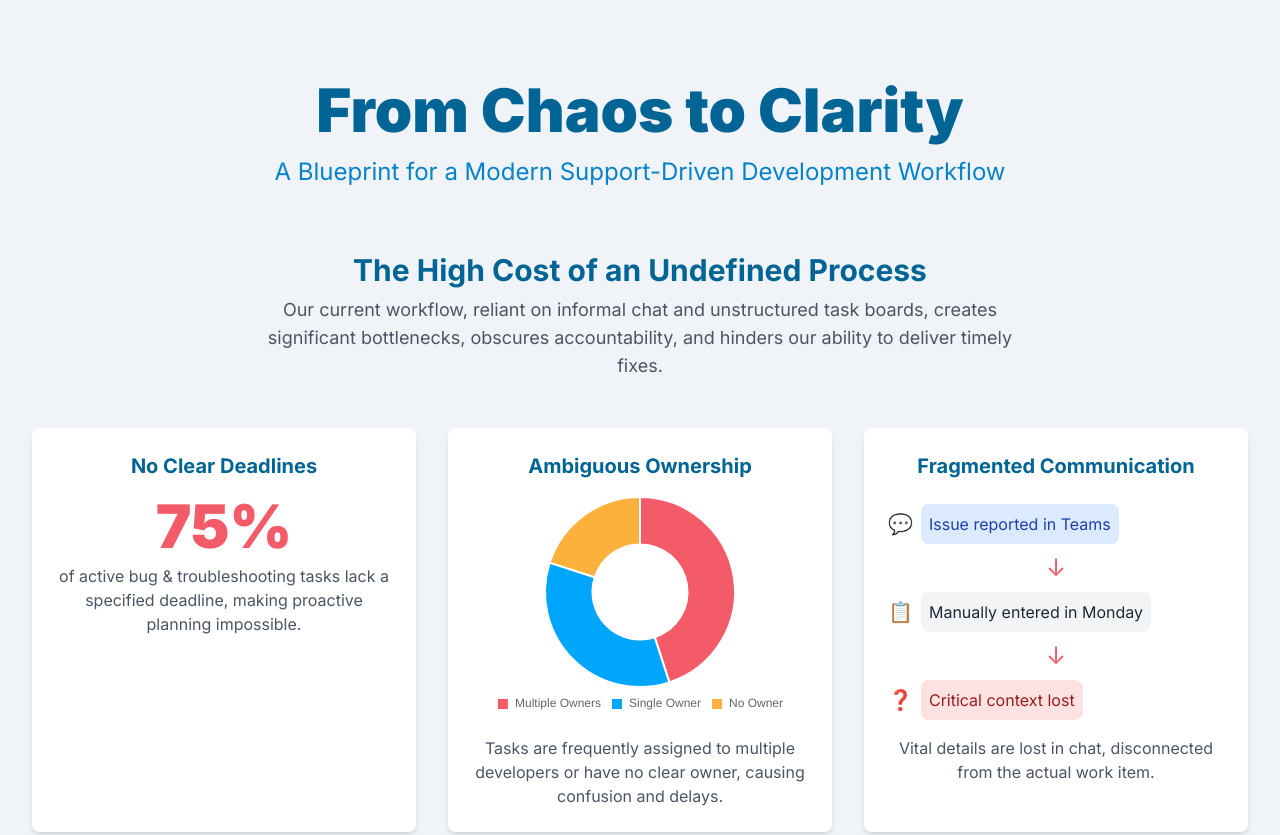
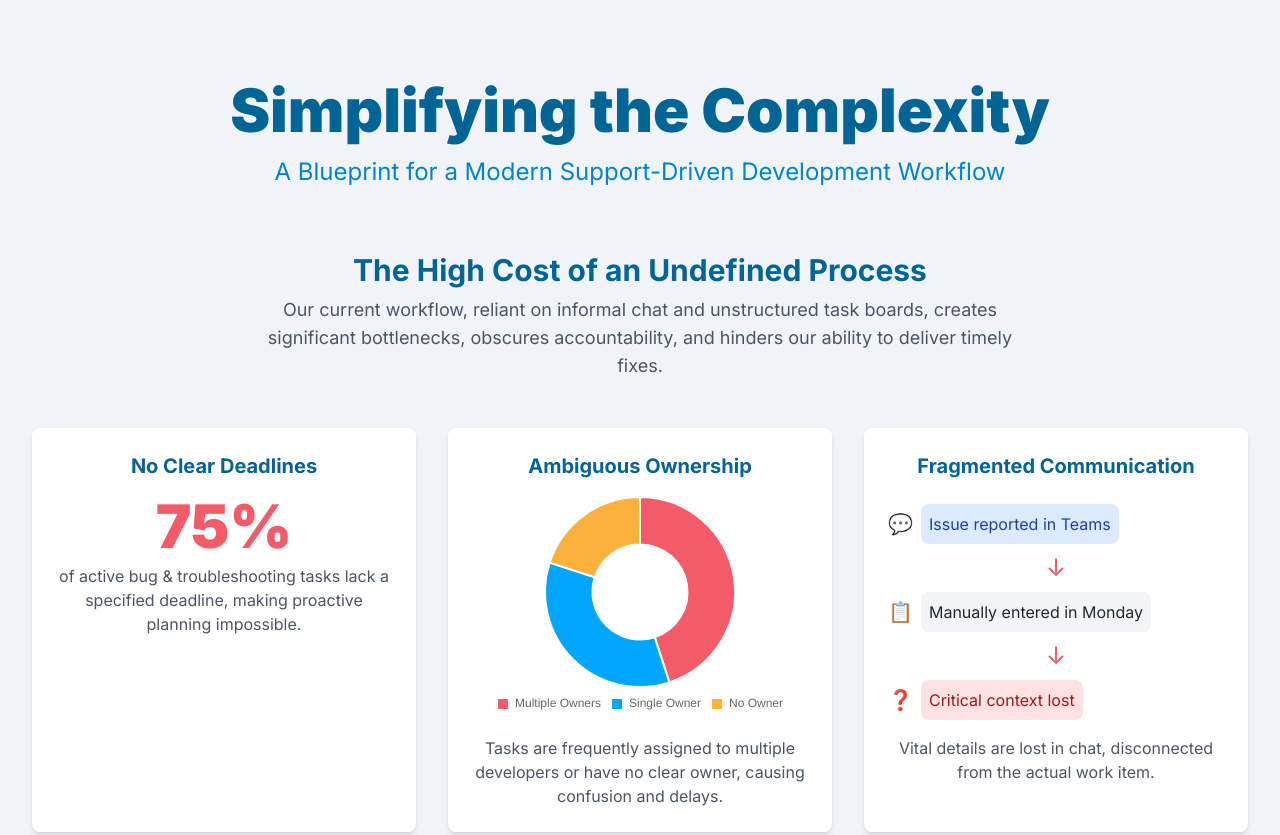
Before and after one commit to emillion-vistasg/vistasg-support, a plain HTML site: page index.html in a window 1280 px wide. Shown: the top 835 px of the page. Drawn offline with nearby package versions, Linux system fonts and the light colour scheme.

Commit message:
Update index.html

```diff
--- a/index.html
+++ b/index.html
@@ -3,7 +3,7 @@
 <head>
     <meta charset="UTF-8">
     <meta name="viewport" content="width=device-width, initial-scale=1.0">
-    <title>Simplifying the Complex: A Refined Development Workflow</title>
+    <title>Simplifying the Complexity: A Refined Development Workflow</title>
     <script src="https://cdn.tailwindcss.com"></script>
     <script src="https://cdn.jsdelivr.net/npm/chart.js"></script>
     <link rel="preconnect" href="https://fonts.googleapis.com">
@@ -73,7 +73,7 @@
 
         <!-- Header -->
         <header class="text-center my-12">
-            <h1 class="text-4xl md:text-6xl font-black text-[#006494] leading-tight">From Chaos to Clarity</h1>
+            <h1 class="text-4xl md:text-6xl font-black text-[#006494] leading-tight">Simplifying the Complexity</h1>
             <p class="text-xl md:text-2xl mt-4 text-[#0582CA]">A Blueprint for a Modern Support-Driven Development Workflow</p>
         </header>
 
```
